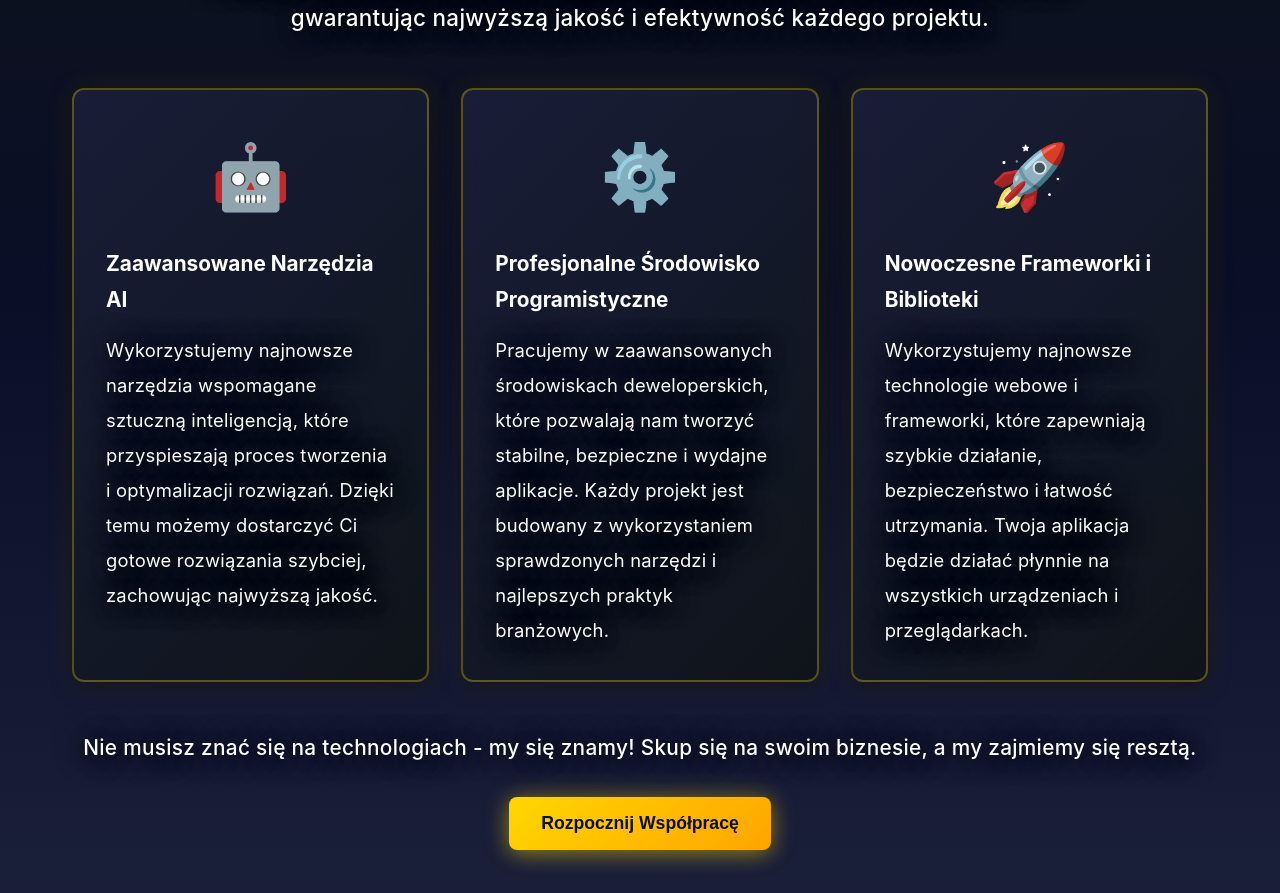
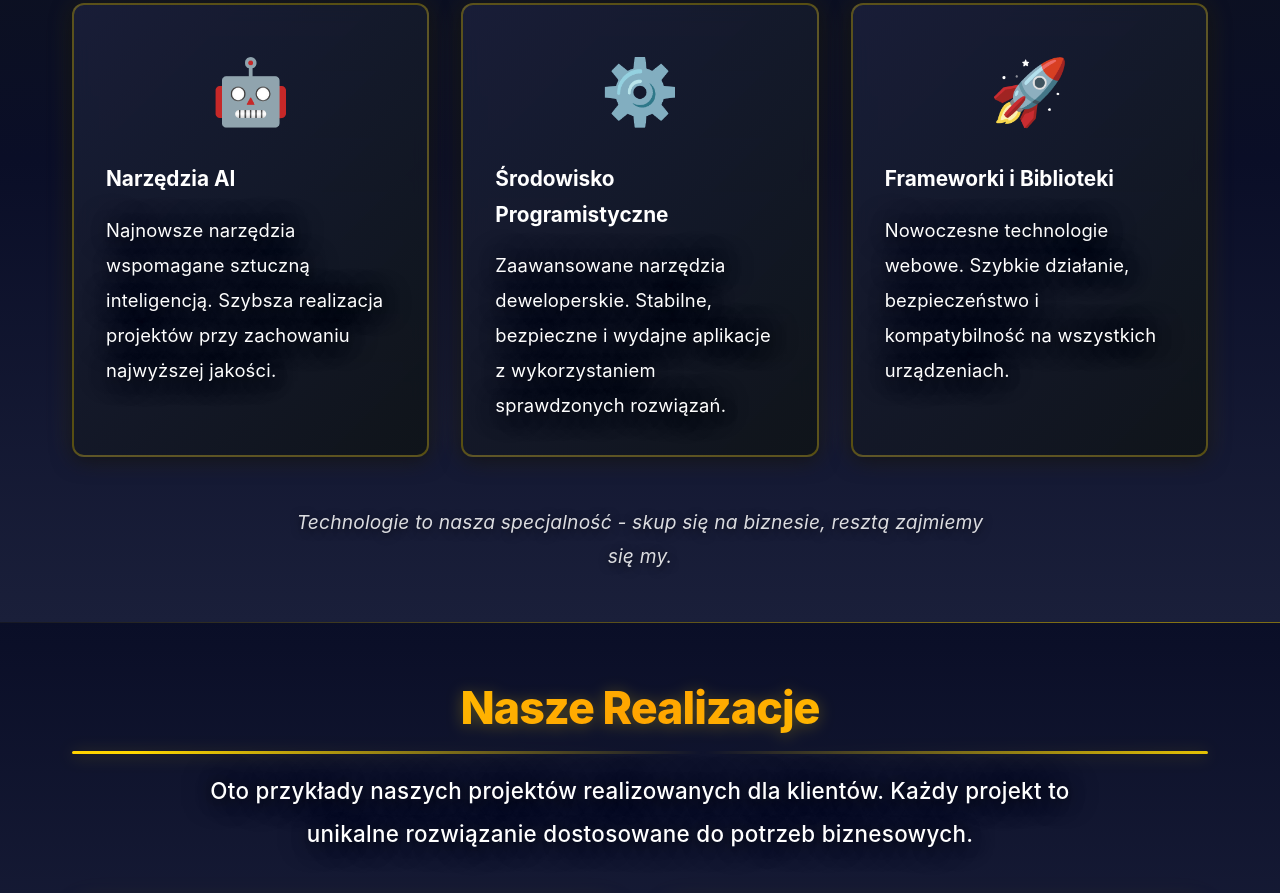
Before and after one commit to aibankai96/ST_KRAKOS, a website built with Vite: page frontend/index.html in a window 1280 px wide. Shown: the part 4867-5760 px from the top of the page. Built offline with nearby package versions, Linux system fonts and the light colour scheme.

Commit message:
SkrĂłcenie i dopasowanie sekcji technologii oraz poprawa stylu tekstu

```diff
--- a/frontend/src/pages/home.js
+++ b/frontend/src/pages/home.js
@@ -154,30 +154,29 @@ export async function renderHome(container) {
             <div class="container">
                 <h2>Nasze Narzędzia i Technologie</h2>
                 <p class="section-intro">
-                    Wykorzystujemy najnowocześniejsze narzędzia AI i zaawansowane technologie programistyczne, aby tworzyć rozwiązania, które naprawdę działają. Nasz zespół pracuje z najlepszymi narzędziami dostępnymi na rynku, gwarantując najwyższą jakość i efektywność każdego projektu.
+                    Wykorzystujemy najnowsze narzędzia AI i technologie, aby tworzyć rozwiązania, które działają. Każdy projekt realizujemy z najwyższą jakością.
                 </p>
                 <div class="portfolio-grid">
                     <div class="portfolio-item">
                         <div class="portfolio-image">🤖</div>
-                        <h3>Zaawansowane Narzędzia AI</h3>
-                        <p>Wykorzystujemy najnowsze narzędzia wspomagane sztuczną inteligencją, które przyspieszają proces tworzenia i optymalizacji rozwiązań. Dzięki temu możemy dostarczyć Ci gotowe rozwiązania szybciej, zachowując najwyższą jakość.</p>
+                        <h3>Narzędzia AI</h3>
+                        <p>Najnowsze narzędzia wspomagane sztuczną inteligencją. Szybsza realizacja projektów przy zachowaniu najwyższej jakości.</p>
                     </div>
                     <div class="portfolio-item">
                         <div class="portfolio-image">⚙️</div>
-                        <h3>Profesjonalne Środowisko Programistyczne</h3>
-                        <p>Pracujemy w zaawansowanych środowiskach deweloperskich, które pozwalają nam tworzyć stabilne, bezpieczne i wydajne aplikacje. Każdy projekt jest budowany z wykorzystaniem sprawdzonych narzędzi i najlepszych praktyk branżowych.</p>
+                        <h3>Środowisko Programistyczne</h3>
+                        <p>Zaawansowane narzędzia deweloperskie. Stabilne, bezpieczne i wydajne aplikacje z wykorzystaniem sprawdzonych rozwiązań.</p>
                     </div>
                     <div class="portfolio-item">
                         <div class="portfolio-image">🚀</div>
-                        <h3>Nowoczesne Frameworki i Biblioteki</h3>
-                        <p>Wykorzystujemy najnowsze technologie webowe i frameworki, które zapewniają szybkie działanie, bezpieczeństwo i łatwość utrzymania. Twoja aplikacja będzie działać płynnie na wszystkich urządzeniach i przeglądarkach.</p>
+                        <h3>Frameworki i Biblioteki</h3>
+                        <p>Nowoczesne technologie webowe. Szybkie działanie, bezpieczeństwo i kompatybilność na wszystkich urządzeniach.</p>
                     </div>
                 </div>
                 <div class="technologies-cta">
                     <p class="technologies-cta-text">
-                        Nie musisz znać się na technologiach - my się znamy! Skup się na swoim biznesie, a my zajmiemy się resztą.
+                        Technologie to nasza specjalność - skup się na biznesie, resztą zajmiemy się my.
                     </p>
-                    <button class="cta-button primary" data-scroll="contact">Rozpocznij Współpracę</button>
                 </div>
             </div>
         </section>
--- a/frontend/src/styles/main.css
+++ b/frontend/src/styles/main.css
@@ -1017,12 +1017,15 @@ footer {
 }
 
 .technologies-cta-text {
-    font-size: 1.3rem;
-    color: #ffffff;
-    margin-bottom: 2rem;
-    text-shadow: 0 2px 15px rgba(0, 0, 0, 0.8), 0 0 30px rgba(0, 0, 0, 0.5);
-    font-weight: 500;
-    letter-spacing: 0.3px;
+    font-size: 1.2rem;
+    color: rgba(255, 255, 255, 0.85);
+    line-height: 1.8;
+    max-width: 700px;
+    margin: 0 auto;
+    text-shadow: 0 2px 10px rgba(0, 0, 0, 0.6);
+    font-weight: 400;
+    letter-spacing: 0.2px;
+    font-style: italic;
 }
 
 .contact-intro {
```
